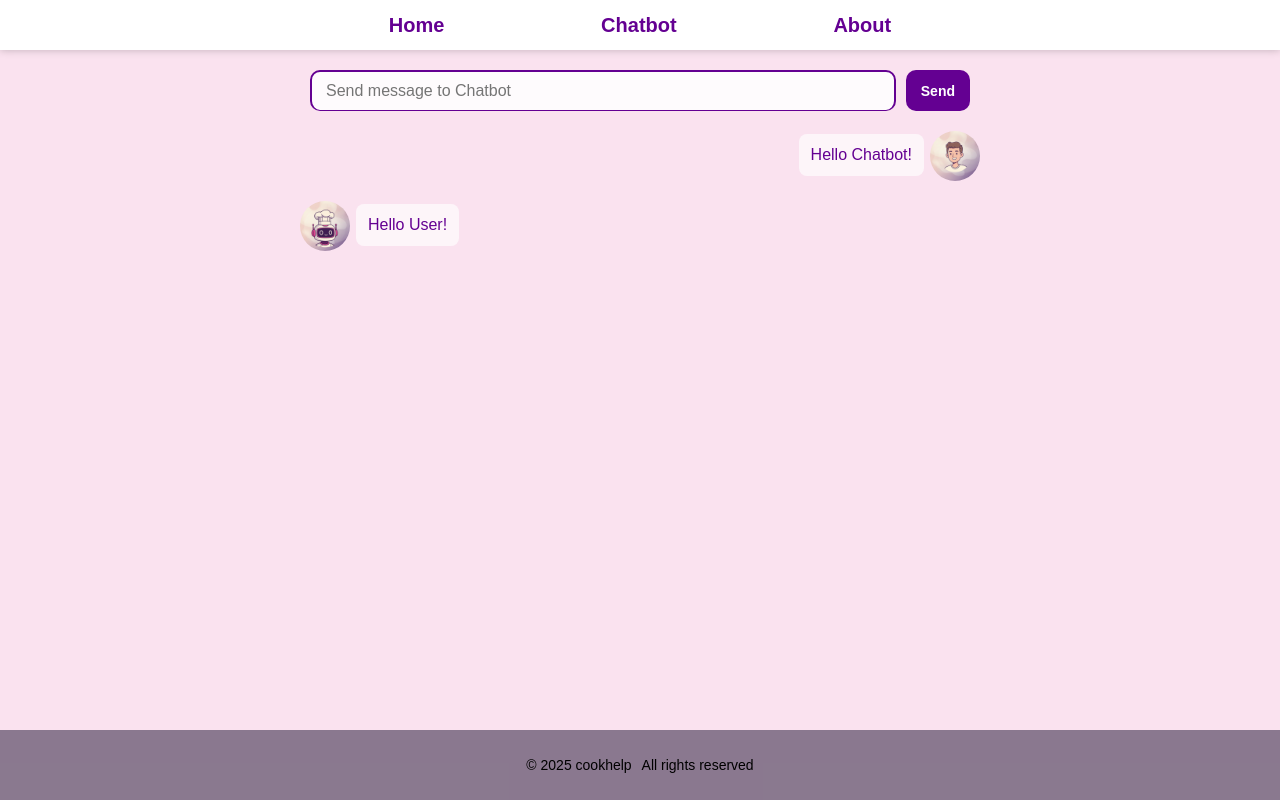
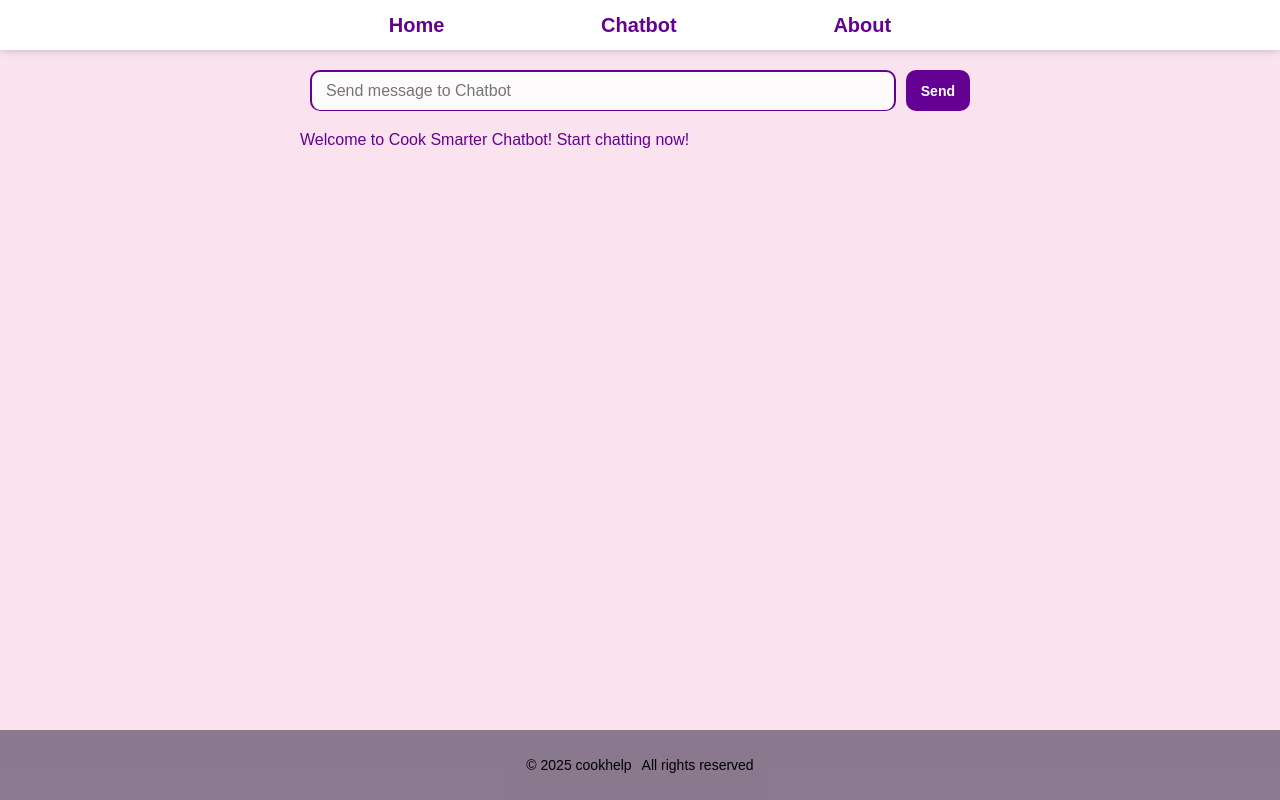
Before and after one commit to Gabriel-sorour/cookhelp-project, a React (Vite) app: page /#/chatbot in a window 1280 px wide. Built offline with nearby package versions, Linux system fonts and the light colour scheme.

Commit message:
feat: welcome message apper when no messages is sent

```diff
--- a/src/pages/Chatbot.jsx
+++ b/src/pages/Chatbot.jsx
@@ -85,6 +85,15 @@ function Messages({ messages }) {
       ref={messagesRef}
       className="messages">
       {
+      messages[0] === undefined &&
+      <div className='welcome-message'>
+        <p>
+          Welcome to Cook Smarter Chatbot! Start chatting now!
+        </p>
+      </div>
+      }
+
+      {
         messages.map(message =>
           <Message
             key={message.id}
@@ -98,17 +107,7 @@ function Messages({ messages }) {
 
 
 function Chatbot() {
-  const [messages, setMessages] = useState([{
-    sender: 'user',
-    text: 'Hello Chatbot!',
-    id: crypto.randomUUID()
-  },
-  {
-    sender: 'robot',
-    text: 'Hello User!',
-    id: crypto.randomUUID()
-  }
-  ]);
+  const [messages, setMessages] = useState([]);
 
   return (
     <div className="chatbot-main">
```
